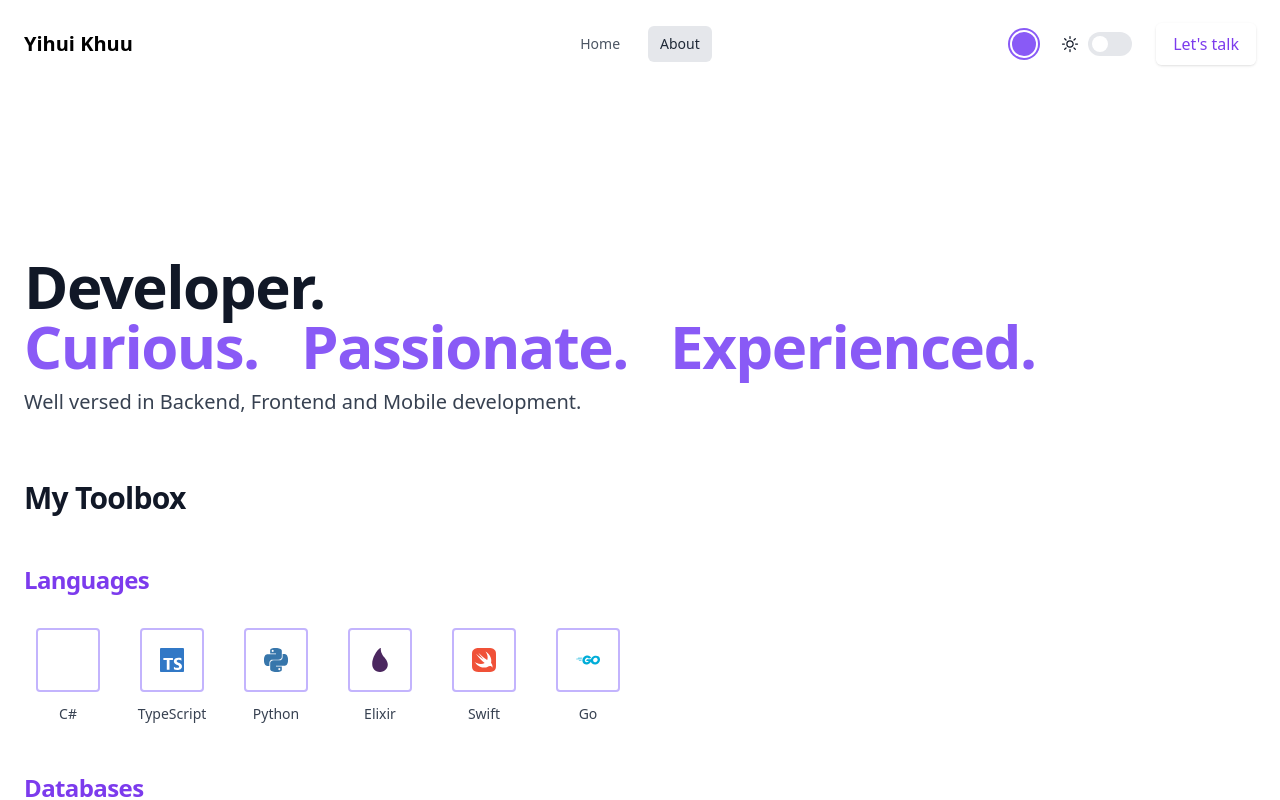
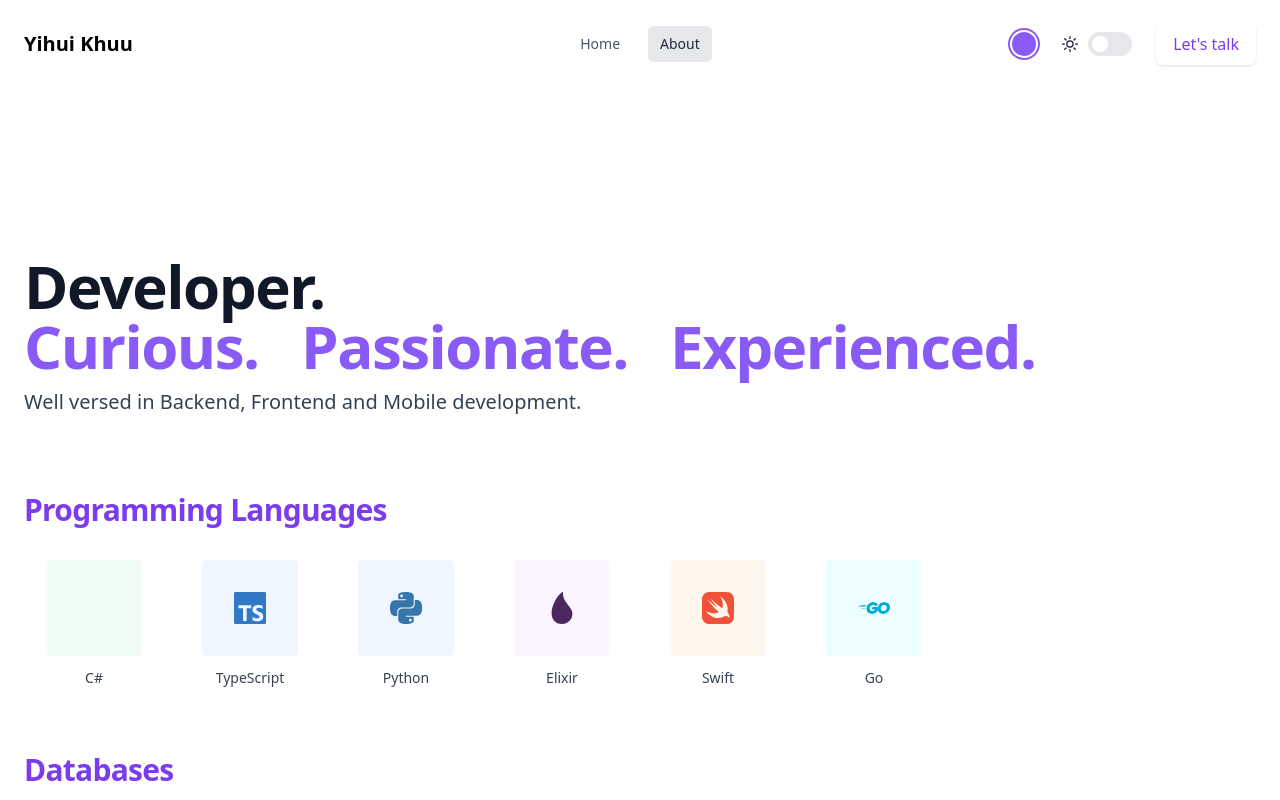
Before and after one commit to yihuikhuu/yihuikhuu.com, a Next.js app: page /about in a window 1280 px wide. Shown: the top 800 px of the page. Built offline with nearby package versions, Linux system fonts and the light colour scheme.

Commit message:
feat: fix missing phoenix icon. minor style changes

```diff
--- a/components/Icon.tsx
+++ b/components/Icon.tsx
@@ -9,7 +9,7 @@ const Icon = ({ icon, size }: IconProps) => {
   return (
     <svg
       role="img"
-      viewBox={`0 0 ${size} ${size}`}
+      viewBox={`0 0 24 24`}
       height={size}
       width={size}
       fill={`#${icon.hex}`}
--- a/components/IconCard.tsx
+++ b/components/IconCard.tsx
@@ -1,10 +1,14 @@
+import Image from "next/image";
 import { SimpleIcon } from "simple-icons";
 import Icon from "components/Icon";
 import { classNames } from "helpers/classnames";
+import { m } from "framer-motion";
 
 export type IconType = {
+  className: string;
   name: string;
   icon?: SimpleIcon;
+  imageLink?: string;
   href?: string;
 };
 
@@ -12,19 +16,30 @@ type IconCardProps = {
   icon: IconType;
 };
 
-const IconCard = ({ icon }: IconCardProps) => (
+const IconCard = ({
+  icon: { className, icon, imageLink, name },
+}: IconCardProps) => (
   <div className="flex flex-col items-center">
-    <div
-      className={classNames(
-        "transition-all flex justify-center items-center rounded h-16 w-16 backdrop-blur bg-white/50 dark:bg-white border-2",
-        `border-accent-300`,
-        `hover:border-accent-500`
-      )}
+    <m.div
+      className="rounded h-24 w-24 flex justify-center items-center overflow-hidden bg-white/50 dark:bg-white"
+      whileHover={{ scale: 1.1 }}
     >
-      {icon.icon ? <Icon icon={icon.icon} size={24} /> : <span></span>}
-    </div>
+      <div
+        className={classNames(
+          "transition-all h-full w-full flex justify-center items-center backdrop-blur",
+          className
+        )}
+      >
+        {icon ? <Icon icon={icon} size={32} /> : <span></span>}
+        {imageLink ? (
+          <Image priority src={imageLink} alt={name} width={32} height={32} />
+        ) : (
+          <span></span>
+        )}
+      </div>
+    </m.div>
     <span className="transition-colors mt-3 text-sm text-gray-700 dark:text-white text-center">
-      {icon.name}
+      {name}
     </span>
   </div>
 );
--- a/pages/about/index.tsx
+++ b/pages/about/index.tsx
@@ -37,16 +37,38 @@ const languages: IconType[] = [
     name: "C#",
     icon: siCsharp,
     href: "https://dotnet.microsoft.com/en-us/languages/csharp",
+    className: "bg-green-50 hover:bg-green-100",
   },
   {
     name: "TypeScript",
     icon: siTypescript,
     href: "https://www.typescriptlang.org/",
+    className: "bg-blue-50 hover:bg-blue-100",
   },
-  { name: "Python", icon: siPython, href: "https://www.python.org/" },
-  { name: "Elixir", icon: siElixir, href: "https://elixir-lang.org/" },
-  { name: "Swift", icon: siSwift, href: "https://www.swift.org/" },
-  { name: "Go", icon: siGo, href: "https://golang.org/" },
+  {
+    name: "Python",
+    icon: siPython,
+    href: "https://www.python.org/",
+    className: "bg-blue-50 hover:bg-blue-100",
+  },
+  {
+    name: "Elixir",
+    icon: siElixir,
+    href: "https://elixir-lang.org/",
+    className: "bg-purple-50 hover:bg-purple-100",
+  },
+  {
+    name: "Swift",
+    icon: siSwift,
+    href: "https://www.swift.org/",
+    className: "bg-orange-50 hover:bg-orange-100",
+  },
+  {
+    name: "Go",
+    icon: siGo,
+    href: "https://golang.org/",
+    className: "bg-cyan-50 hover:bg-cyan-100",
+  },
 ];
 
 const databases: IconType[] = [
@@ -54,45 +76,97 @@ const databases: IconType[] = [
     name: "Postgresql",
     icon: siPostgresql,
     href: "https://www.postgresql.org/",
+    className: "bg-indigo-50 hover:bg-indigo-100",
   },
   {
     name: "SQL Server",
     icon: siMicrosoftsqlserver,
     href: "https://www.microsoft.com/en-au/sql-server",
+    className: "bg-red-50 hover:bg-red-100",
   },
 ];
 
 const frameworks: IconType[] = [
-  { name: "React", icon: siReact, href: "https://reactjs.org/" },
-  { name: "Next.js", icon: siNextdotjs, href: "https://nextjs.org/" },
-  { name: "Vue.js", icon: siVuedotjs, href: "https://vuejs.org/" },
+  {
+    name: "React",
+    icon: siReact,
+    href: "https://reactjs.org/",
+    className: "bg-cyan-50 hover:bg-cyan-100",
+  },
+  {
+    name: "Next.js",
+    icon: siNextdotjs,
+    href: "https://nextjs.org/",
+    className: "bg-gray-50 hover:bg-gray-100",
+  },
+  {
+    name: "Vue.js",
+    icon: siVuedotjs,
+    href: "https://vuejs.org/",
+    className: "bg-green-50 hover:bg-green-100",
+  },
   {
     name: "Phoenix Framework",
     icon: undefined,
+    imageLink: "/images/phoenix.svg",
     href: "https://www.phoenixframework.org/",
+    className: "bg-orange-50 hover:bg-orange-100",
   },
-  { name: "Django", icon: siDjango, href: "https://www.djangoproject.com/" },
-  { name: ".NET", icon: siDotnet, href: "https://dotnet.microsoft.com/" },
-  { name: "GraphQL", icon: siGraphql, href: "https://graphql.org/" },
+  {
+    name: "Django",
+    icon: siDjango,
+    href: "https://www.djangoproject.com/",
+    className: "bg-gray-50 hover:bg-gray-100",
+  },
+  {
+    name: ".NET",
+    icon: siDotnet,
+    href: "https://dotnet.microsoft.com/",
+    className: "bg-purple-50 hover:bg-purple-100",
+  },
+  {
+    name: "GraphQL",
+    icon: siGraphql,
+    href: "https://graphql.org/",
+    className: "bg-pink-50 hover:bg-pink-100",
+  },
   {
     name: "TailwindCSS",
     icon: siTailwindcss,
     href: "https://tailwindcss.com/",
+    className: "bg-teal-50 hover:bg-teal-100",
   },
-  { name: "Bootstrap", icon: siBootstrap, href: "https://getbootstrap.com/" },
+  {
+    name: "Bootstrap",
+    icon: siBootstrap,
+    href: "https://getbootstrap.com/",
+    className: "bg-purple-50 hover:bg-purple-100",
+  },
 ];
 
 const platforms: IconType[] = [
-  { name: "Web", icon: siGooglechrome },
-  { name: "iOS", icon: siIos },
-  { name: "Windows", icon: siWindows },
-  { name: "Android", icon: siAndroid },
+  {
+    name: "Web",
+    icon: siGooglechrome,
+    className: "bg-blue-50 hover:bg-blue-100",
+  },
+  { name: "iOS", icon: siIos, className: "bg-gray-50 hover:bg-gray-100" },
+  {
+    name: "Windows",
+    icon: siWindows,
+    className: "bg-blue-50 hover:bg-blue-100",
+  },
+  {
+    name: "Android",
+    icon: siAndroid,
+    className: "bg-green-50 hover:bg-green-100",
+  },
 ];
 
 const toolbox = [
-  { name: "Languages", items: languages },
+  { name: "Programming Languages", items: languages },
   { name: "Databases", items: databases },
-  { name: "Frameworks + Other", items: frameworks },
+  { name: "Frameworks & Tools", items: frameworks },
   { name: "Platforms", items: platforms },
 ];
 
@@ -139,7 +213,8 @@ const experiences = [
   },
 ];
 
-const About: NextPage = () => (
+const About: NextPage = () => {
+  return (
     <>
       <Head>
         <title>About - Yihui Khuu</title>
@@ -166,7 +241,7 @@ const About: NextPage = () => (
             <m.span variants={variants}>Experienced.</m.span>
           </m.span>
         </Title>
-      <Subtitle className="mt-3 max-w-md">
+        <Subtitle className="my-3 max-w-md">
           <m.span
             initial="hidden"
             animate="show"
@@ -191,13 +266,9 @@ const About: NextPage = () => (
           <div className="max-w-7xl mx-auto px-4 sm:px-6 min-h-[16rem] pb-16">
             <div className="relative overflow-hidden">
               <div>
-              <Title className="mt-16" size="base">
-                <span className="block">My Toolbox</span>
-              </Title>
-
                 {toolbox.map((t) => (
                   <Fragment key={t.name}>
-                  <Title className="mt-12" size="small">
+                    <Title className="mt-16" size="base">
                       <span
                         className={classNames(
                           "transition-colors block",
@@ -207,19 +278,19 @@ const About: NextPage = () => (
                         {t.name}
                       </span>
                     </Title>
-                  <div className="mt-8 grid gap-4 grid-cols-4 sm:grid-cols-6 md:grid-cols-8 lg:grid-cols-12">
-                    {t.items.map((l) =>
-                      l.href ? (
+                    <div className="mt-8 grid gap-4 grid-cols-3 sm:grid-cols-4 md:grid-cols-6 lg:grid-cols-8">
+                      {t.items.map((icon) =>
+                        icon.href ? (
                           <Link
-                          key={l.name}
-                          href={l.href}
+                            key={icon.name}
+                            href={icon.href}
                             target="_blank"
                             rel="noopener nofollow"
                           >
-                          <IconCard icon={l} />
+                            <IconCard icon={icon} />
                           </Link>
                         ) : (
-                        <IconCard key={l.name} icon={l} />
+                          <IconCard key={icon.name} icon={icon} />
                         )
                       )}
                     </div>
@@ -286,5 +357,6 @@ const About: NextPage = () => (
       </div>
     </>
   );
+};
 
 export default About;
--- a/pages/index.tsx
+++ b/pages/index.tsx
@@ -7,7 +7,6 @@ import Hero from "components/Hero";
 import Subtitle from "components/Subtitle";
 import Title from "components/Title";
 import { classNames } from "helpers/classnames";
-import { useContext } from "react";
 
 const Home: NextPage = () => (
   <>
```
Also changed, not shown: public/images/phoenix.svg (added). Lines whose indentation alone changed are shown as unchanged.
